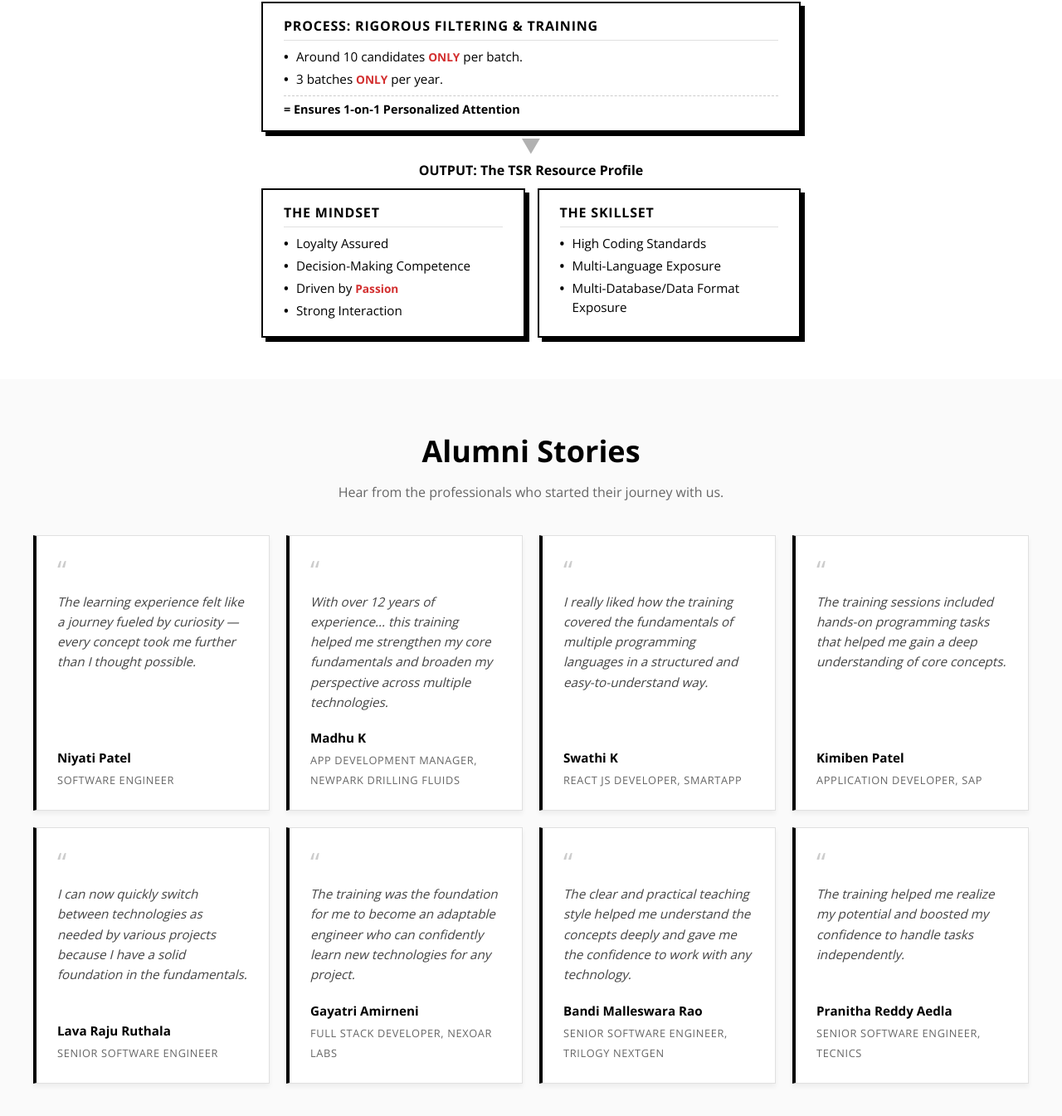
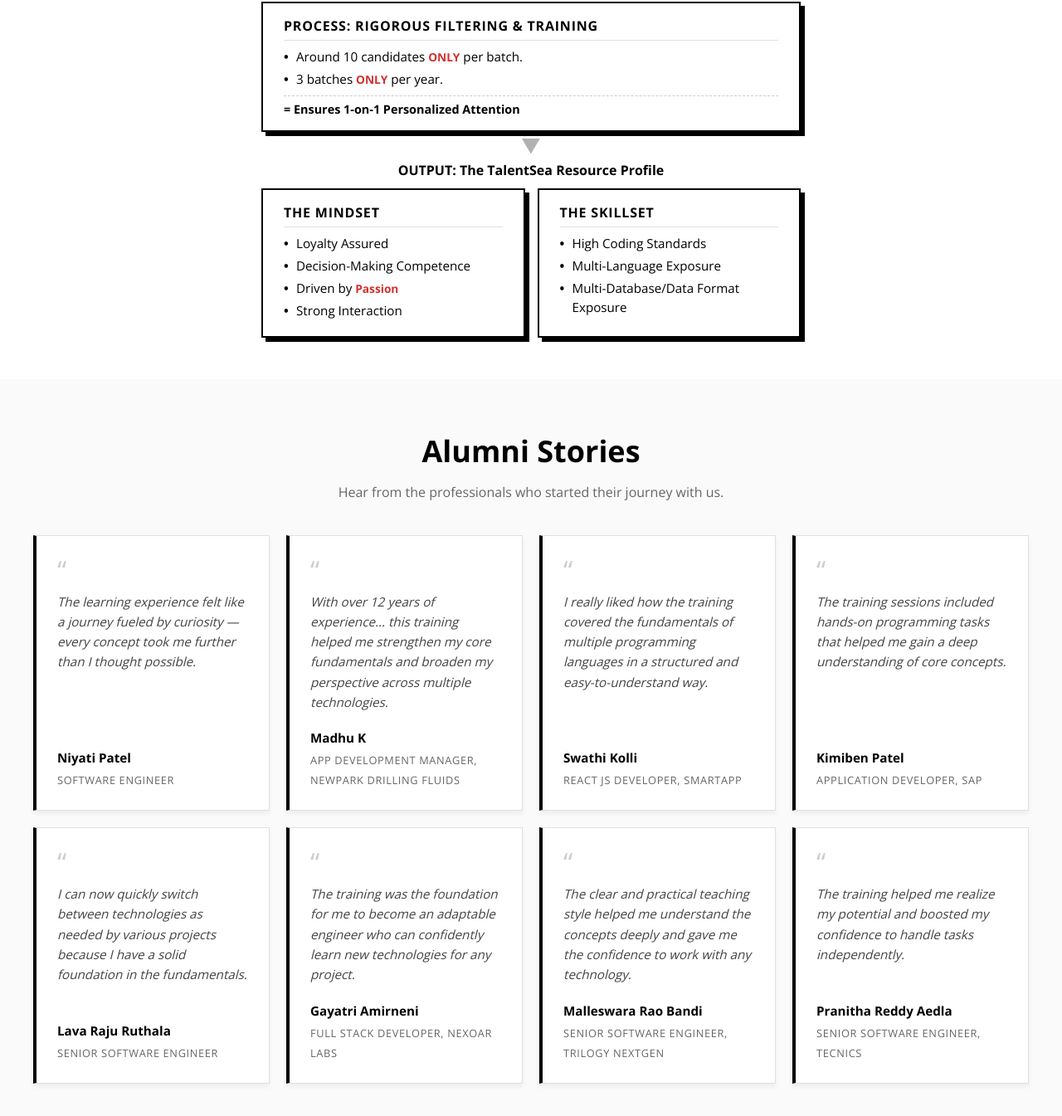
Before and after one commit to TalentSea/TalentSea, a plain HTML site: page index.html in a window 1280 px wide. Shown: the part 1431-2776 px from the top of the page at 83% size. Drawn offline with nearby package versions, Linux system fonts and the light colour scheme.

Commit message:
Update index.html

```diff
--- a/index.html
+++ b/index.html
@@ -4,7 +4,7 @@
   <meta charset="UTF-8" />
   <meta name="viewport" content="width=device-width, initial-scale=1.0"/>
   <meta name="description" content="A source of Fresh, Talented and Industry-Ready Computer Science graduates.">
-  <title>TalentSea Resources - Why TSR?</title>
+  <title>TalentSea Resources</title>
   <link rel="preconnect" href="https://fonts.googleapis.com">
   <link rel="preconnect" href="https://fonts.gstatic.com" crossorigin>
   <link href="https://fonts.googleapis.com/css2?family=Open+Sans:wght@300;400;500;600;700&display=swap" rel="stylesheet">
@@ -586,7 +586,7 @@
 
             <div class="flow-arrow">▼</div>
 
-            <div class="outcome-label">OUTPUT: The TSR Resource Profile</div>
+            <div class="outcome-label">OUTPUT: The TalentSea Resource Profile</div>
 
             <div class="outcome-container">
                 <div class="outcome-box">
@@ -654,7 +654,7 @@
                         </p>
                     </div>
                     <div class="author-info">
-                        <h4>Swathi K</h4>
+                        <h4>Swathi Kolli</h4>
                         <span>React JS Developer, SmartApp</span>
                     </div>
                 </div>
@@ -706,7 +706,7 @@
                         </p>
                     </div>
                     <div class="author-info">
-                        <h4>Bandi Malleswara Rao</h4>
+                        <h4>Malleswara Rao Bandi</h4>
                         <span>Senior Software Engineer, Trilogy Nextgen</span>
                     </div>
                 </div>
```
